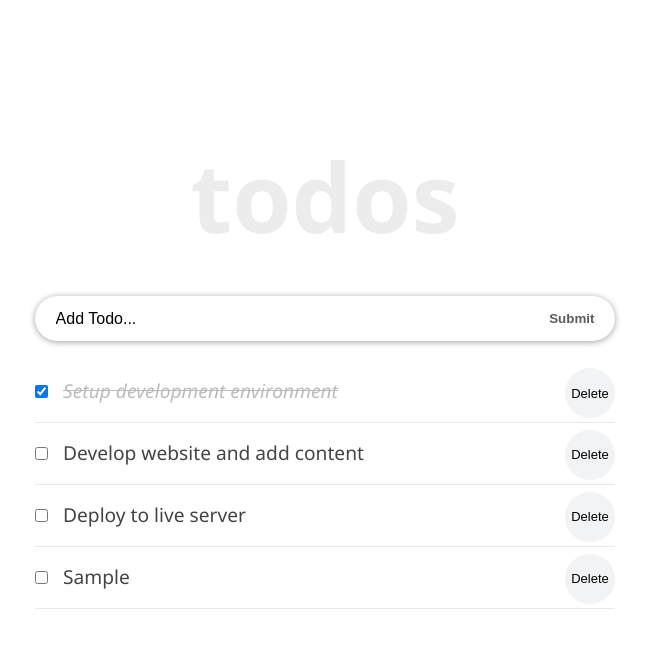
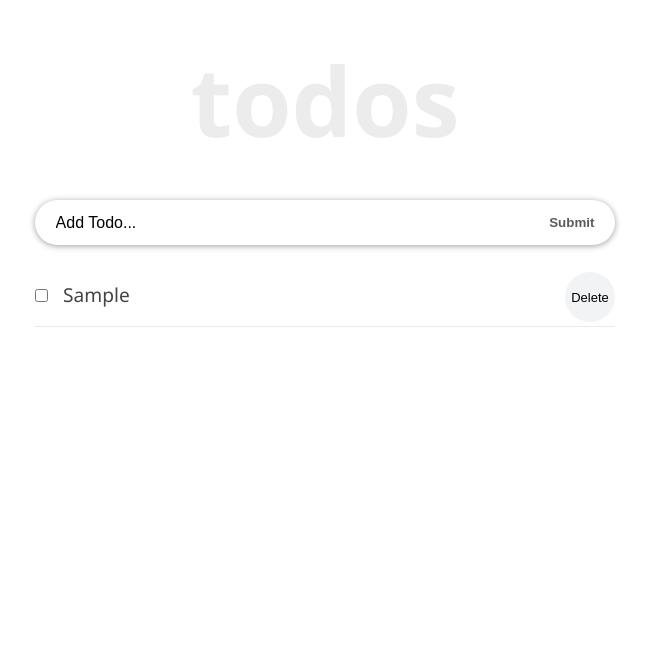
Before and after one commit to saied2035/toDoList-react, a React app: page / in a window 1280 px wide. Both pictures are taken after typing "Sample" into the empty fields and a click on the button "Submit". Shown: the top 648 px of the page, without its empty margins (315-964 px from the left). Built offline with nearby package versions, Linux system fonts and the light colour scheme.

Commit message:
Use lifecycle methods

```diff
--- a/src/App.css
+++ b/src/App.css
@@ -12,6 +12,10 @@ body {
   height: 100vh;
 }
 
+ul {
+  height: 50vh;
+  overflow-y: auto;
+}
 .container {
   display: flex;
   flex-direction: column;
@@ -23,7 +27,7 @@ body {
 
 .inner {
   width: 100%;
-  padding: 8rem 10px 4rem;
+  padding: 2rem 10px 2rem 10px;
 }
 
 .form-container {
--- a/src/components/TodoContainer.js
+++ b/src/components/TodoContainer.js
@@ -8,24 +8,26 @@ class TodoContainer extends Component {
   constructor() {
     super();
     this.state = {
-      todos: [
-        {
-          id: uuidv4(),
-          title: 'Setup development environment',
-          completed: true,
-        },
-        {
-          id: uuidv4(),
-          title: 'Develop website and add content',
-          completed: false,
-        },
-        {
-          id: uuidv4(),
-          title: 'Deploy to live server',
-          completed: false,
-        },
-      ],
+      todos: [],
     };
+  }
+
+  componentDidMount() {
+    const temp = localStorage.getItem('todos');
+    const loadedTodos = JSON.parse(temp);
+    if (loadedTodos) {
+      this.setState({
+        todos: loadedTodos,
+      });
+    }
+  }
+
+  componentDidUpdate(prevProps, prevState) {
+    const { todos } = this.state;
+    if (prevState.todos !== todos) {
+      const temp = JSON.stringify(todos);
+      localStorage.setItem('todos', temp);
+    }
   }
 
   handleChange = (id) => {
@@ -63,6 +65,18 @@ class TodoContainer extends Component {
     });
   };
 
+  setUpdate = (updatedTitle, id) => {
+    const { todos } = this.state;
+    this.setState({
+      todos: todos.map((todo) => {
+        if (todo.id === id) {
+          return { ...todo, title: updatedTitle };
+        }
+        return todo;
+      }),
+    });
+  }
+
   render() {
     const { todos } = this.state;
     return (
@@ -74,6 +88,7 @@ class TodoContainer extends Component {
             todos={todos}
             handleChangeProps={this.handleChange}
             deleteTodoProps={this.delTodo}
+            setUpdate={this.setUpdate}
           />
         </div>
       </div>
--- a/src/components/TodoItem.js
+++ b/src/components/TodoItem.js
@@ -1,16 +1,50 @@
+import { Component } from 'react';
 import PropTypes from 'prop-types';
 import styles from './TodoItem.module.css';
 
-function TodoItem({ todo, handleChangeProps, deleteTodoProps }) {
-  const { id, completed } = todo;
+class TodoItem extends Component {
+  constructor(props) {
+    super(props);
+    this.state = {
+      editing: false,
+    };
+  }
+
+  handleEditing = () => {
+    this.setState({
+      editing: true,
+    });
+  }
+
+  handleUpdatedDone = (event) => {
+    if (event.key === 'Enter') {
+      this.setState({ editing: false });
+    }
+  }
+
+  render() {
+    const {
+      todo, handleChangeProps, deleteTodoProps, setUpdate,
+    } = this.props;
+    const { id, completed, title } = todo;
     const completedStyle = {
       fontStyle: 'italic',
       color: '#595959',
       opacity: 0.4,
       textDecoration: 'line-through',
     };
+    const viewMode = {};
+    const editMode = {};
+    const { editing } = this.state;
+    if (editing) {
+      viewMode.display = 'none';
+    } else {
+      editMode.display = 'none';
+    }
+
     return (
       <li className={styles.item}>
+        <div onDoubleClick={this.handleEditing} style={viewMode}>
           <input
             type="checkbox"
             className={styles.checkbox}
@@ -23,8 +57,18 @@ function TodoItem({ todo, handleChangeProps, deleteTodoProps }) {
           <span style={todo.completed ? completedStyle : null}>
             {todo.title}
           </span>
+        </div>
+        <input
+          type="text"
+          className={styles.textInput}
+          style={editMode}
+          value={title}
+          onChange={(e) => setUpdate(e.target.value, id)}
+          onKeyDown={this.handleUpdatedDone}
+        />
       </li>
     );
+  }
 }
 
 TodoItem.propTypes = {
@@ -33,5 +77,6 @@ TodoItem.propTypes = {
   ).isRequired,
   handleChangeProps: PropTypes.func.isRequired,
   deleteTodoProps: PropTypes.func.isRequired,
+  setUpdate: PropTypes.func.isRequired,
 };
 export default TodoItem;
--- a/src/components/TodoItem.module.css
+++ b/src/components/TodoItem.module.css
@@ -21,3 +21,8 @@
   width: 50px;
   margin: -10px 0 0 10px;
 }
+.textInput {
+  width: 100%;
+  padding: 10px;
+  border: 1px solid #dfdfdf;
+}
--- a/src/components/TodosList.js
+++ b/src/components/TodosList.js
@@ -1,7 +1,9 @@
 import PropTypes from 'prop-types';
 import TodoItem from './TodoItem';
 
-const TodosList = ({ todos, handleChangeProps, deleteTodoProps }) => (
+const TodosList = ({
+  todos, handleChangeProps, deleteTodoProps, setUpdate,
+}) => (
   <ul>
     {todos.map((todo) => (
       <TodoItem
@@ -9,6 +11,7 @@ const TodosList = ({ todos, handleChangeProps, deleteTodoProps }) => (
         todo={todo}
         handleChangeProps={handleChangeProps}
         deleteTodoProps={deleteTodoProps}
+        setUpdate={setUpdate}
       />
     ))}
   </ul>
@@ -22,5 +25,6 @@ TodosList.propTypes = {
   )).isRequired,
   handleChangeProps: PropTypes.func.isRequired,
   deleteTodoProps: PropTypes.func.isRequired,
+  setUpdate: PropTypes.func.isRequired,
 };
 export default TodosList;
```
Lines whose indentation alone changed are shown as unchanged.
